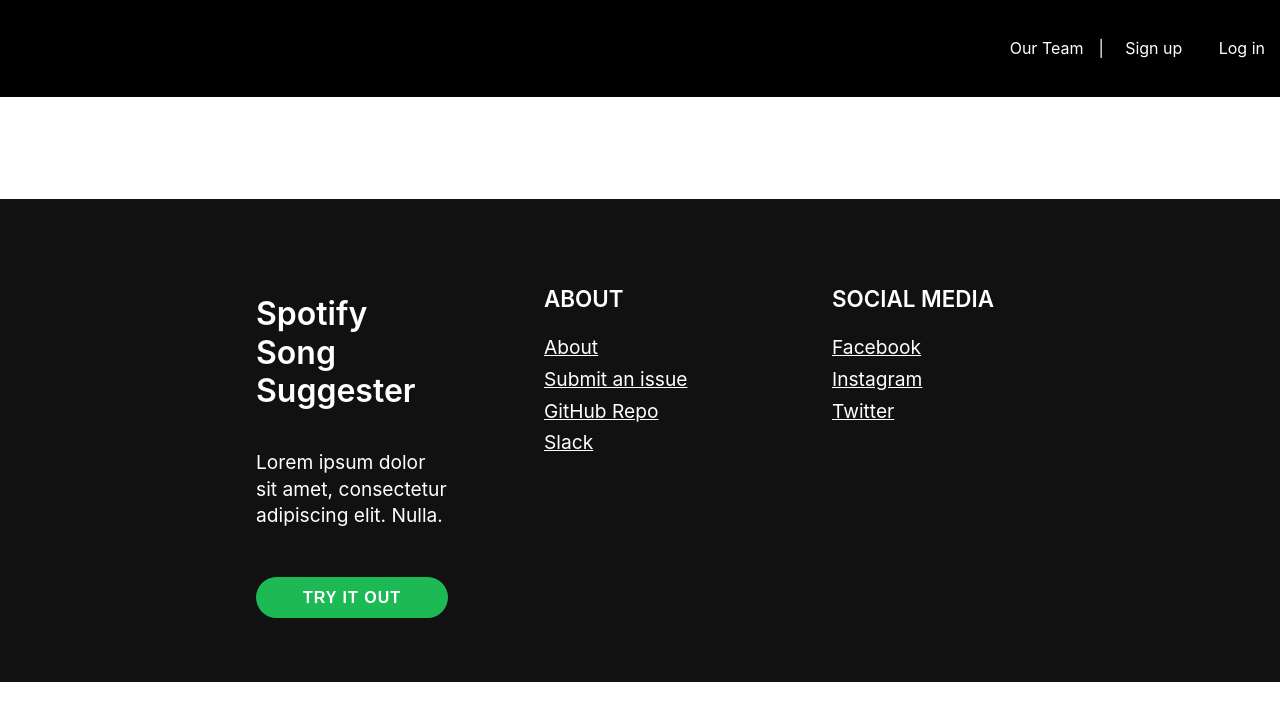
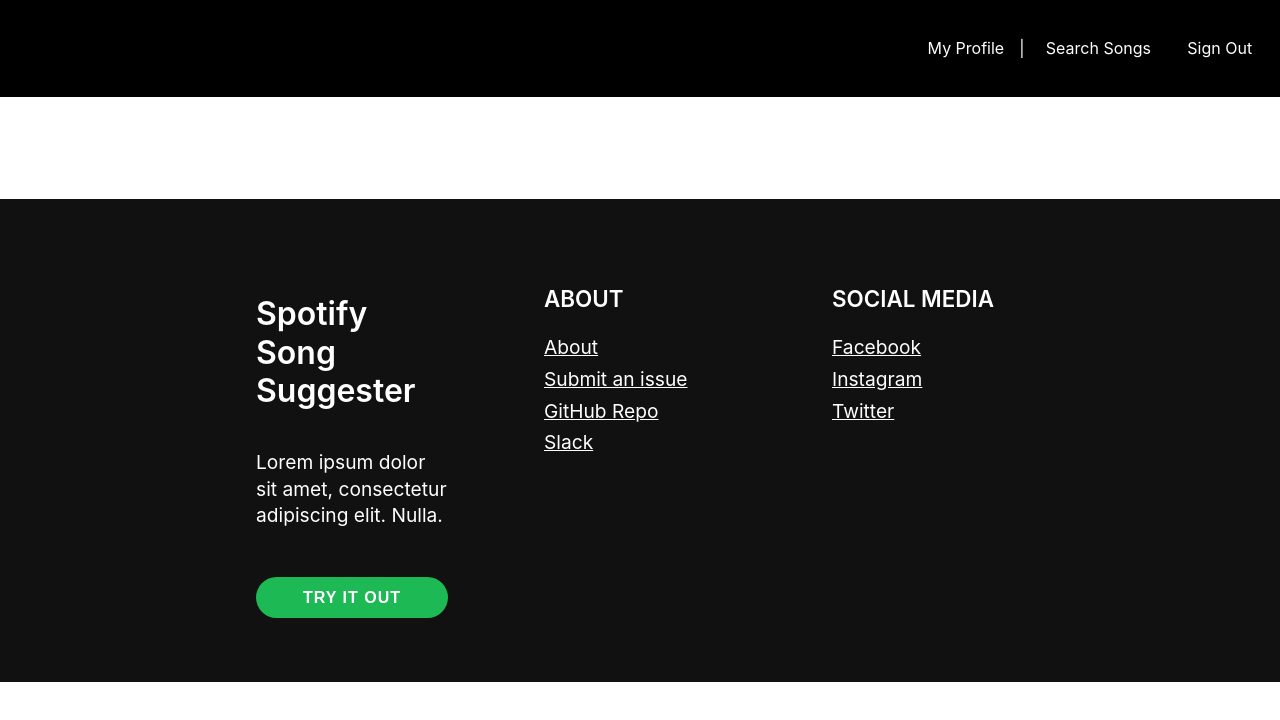
Before and after one commit to meep-morp/Suggestify-UI-Design, a React (Create React App) app in the folder spotify-song-suggestor/: page /dashboard in a window 1280 px wide. Shown: the top 720 px of the page. Built offline with nearby package versions, Linux system fonts and the light colour scheme; no server answers.

Commit message:
Added fixed navbar and dashboard nav

```diff
--- a/spotify-song-suggestor/src/components/App.css
+++ b/spotify-song-suggestor/src/components/App.css
@@ -26,6 +26,12 @@
     padding: 0 15px;
     border-radius: 5px;
     transition: background 80ms ease;
+  }
+
+  .dashNav {
+    position: fixed;
+    top: 0;
+    width: 99vw;
   }
 
 /* **FORM STYLES** */
--- /dev/null
+++ b/spotify-song-suggestor/src/components/dashboard/dashNav.jsx
@@ -0,0 +1,14 @@
+import React from "react";
+
+const DashNav = props => {
+    return (
+        <nav className="dashNav">
+            <a href="http://spotify-song-suggester.netlify.app">My Profile</a>
+            <span>|</span>
+            <a href="/dashboard/search">Search Songs</a>
+            <a href="/">Sign Out</a>
+        </nav>
+    )
+}
+
+export default DashNav;
--- a/spotify-song-suggestor/src/components/dashboard/dashboard.js
+++ b/spotify-song-suggestor/src/components/dashboard/dashboard.js
@@ -6,6 +6,7 @@
 import { axiosWithAuth } from '../utils/axiosWithAuth';
 import MyProfile from './myProfile';
 import { useParams } from 'react-router-dom';
+import DashNav from './dashNav';
 
 // const url = `https://spotify-3-ds.herokuapp.com/search/${search.artist}/${search.song}`;
 const initialMessage = "Search among thousands of songs";
@@ -29,6 +30,7 @@
 
   return (
     <div className="dashboard">
+      <DashNav />
       <PrivateRoute path="/dashboard/profile">
         <MyProfile savedSongs={savedSongs} setSavedSongs={setSavedSongs} />
       </PrivateRoute>
```
